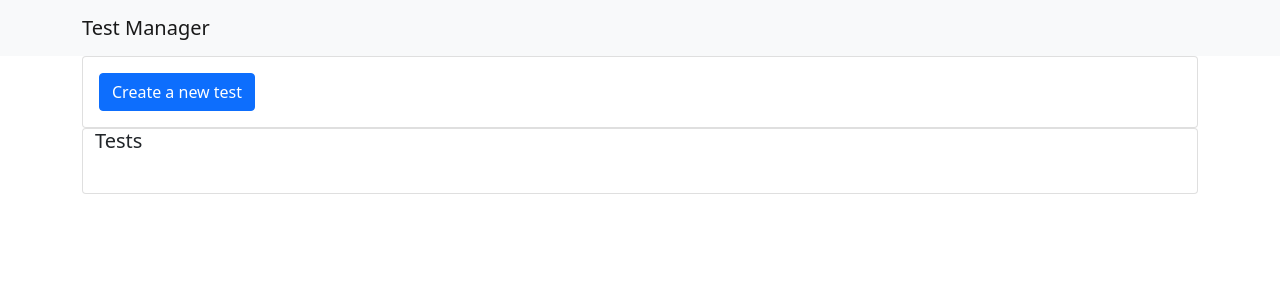
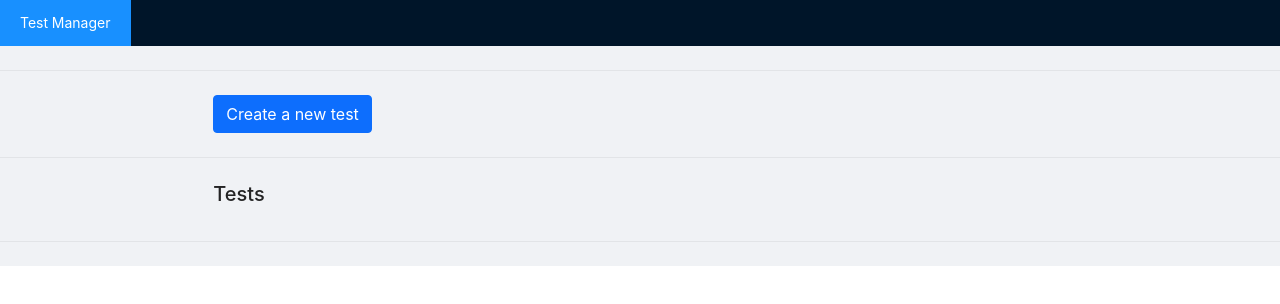
Before and after one commit to tahsinozden/test-man, a React (Create React App) app in the folder test-man-ui/: page / in a window 1280 px wide. Shown: the top 304 px of the page. Built offline with nearby package versions, Linux system fonts and the light colour scheme; no server answers.

Commit message:
use ant design

```diff
--- a/test-man-ui/package.json
+++ b/test-man-ui/package.json
@@ -10,6 +10,7 @@
     "@types/node": "^12.20.25",
     "@types/react": "^17.0.22",
     "@types/react-dom": "^17.0.9",
+    "antd": "^4.16.13",
     "bootstrap": "^5.1.0",
     "react": "^17.0.2",
     "react-bootstrap": "^2.0.0-beta.6",
--- a/test-man-ui/src/components/StatusDropdown.tsx
+++ b/test-man-ui/src/components/StatusDropdown.tsx
@@ -1,57 +1,60 @@
-import React, {useEffect, useState} from "react";
-import {Dropdown, DropdownButton} from "react-bootstrap";
+import React, {ReactElement, useEffect, useState} from "react";
 import TestStatus from "../models/TestStatus";
 import TestManagerApi from "../api/TestManagerApi";
 import "./StatusDropDown.css"
+import {Button, Dropdown, Menu} from "antd";
 
 interface StatusDropDownProps {
     currentStatus: string;
     onStatusSelect: (newStatus: string) => void;
 }
 
+// import { Menu, Dropdown, Button, message, Space, Tooltip } from 'antd';
+// import { DownOutlined, UserOutlined } from '@ant-design/icons';
+
 const StatusDropdown: React.FC<StatusDropDownProps> = ({currentStatus, onStatusSelect}: StatusDropDownProps) => {
     const [statuses, setStatuses] = useState<string[]>([]);
-    const statusDropdownItems: any = [];
     const [selected, setSelected] = useState(TestStatus.Undefined.toString());
     const testManagerApi = new TestManagerApi();
+    // TODO: color entries based on status
     const colorByStatus = new Map([
             [TestStatus.Undefined.toString(), "secondary"],
             [TestStatus.Passed.toString(), "success"],
             [TestStatus.Failed.toString(), "danger"]
         ]
     );
+    const [statusMenu, setStatusMenu] = useState<ReactElement>((<></>));
 
     useEffect(() => {
         testManagerApi.getAllStatuses().then(data => setStatuses(data));
     }, []);
 
     useEffect(() => {
-        for (let status of statuses) {
-            statusDropdownItems.push(
-                <Dropdown.Item as="label" eventKey={status} key={status}>{status}</Dropdown.Item>
-            );
-        }
-    });
+        setStatusMenu((
+            <Menu onClick={handleMenuClick}>
+                {
+                    statuses.map(el => <Menu.Item key={el}> {el} </Menu.Item>)
+                }
+            </Menu>));
+
+    }, [statuses]);
 
     useEffect(() => {
         setSelected(currentStatus);
     }, [currentStatus]);
 
+    const handleMenuClick = (e: any) => {
+        onStatusSelect(e.key);
+    }
+
     return (
         <>
-            <DropdownButton
-                id="dropdown-item-button"
-                title={selected}
-                variant={colorByStatus.get(selected)}
-                onSelect={(selectedValue) => {
-                    if (selectedValue) {
-                        onStatusSelect(selectedValue);
-                        setSelected(selectedValue);
-                    }
-                }}
-            >
-                {statusDropdownItems}
-            </DropdownButton>
+            <Dropdown overlay={statusMenu}>
+                <Button>
+                    {/*Button <DownOutlined />*/}
+                    {currentStatus}
+                </Button>
+            </Dropdown>
         </>
     );
 }
--- a/test-man-ui/src/components/TestManager.tsx
+++ b/test-man-ui/src/components/TestManager.tsx
@@ -1,10 +1,13 @@
 import React, {useEffect, useState} from "react";
 import Container from "react-bootstrap/Container";
-import {Card, Col, Navbar, Row} from "react-bootstrap";
+import {Card, Navbar} from "react-bootstrap";
 import CreateTestModal from "./CreateTestModal";
 import TestPreviewList from "./TestPreviewList";
 import TestManagerApi from "../api/TestManagerApi";
 import TestDetail from "../models/TestDetail";
+import {Menu, Row, Col, Layout, Divider} from "antd";
+
+const { Header, Footer, Sider, Content } = Layout;
 
 const TestManager: React.FC = () => {
     const [allTests, setAllTests] = useState<TestDetail[]>([]);
@@ -20,32 +23,36 @@ const TestManager: React.FC = () => {
 
     return (
         <>
-            <Navbar bg="light">
-                <Container>
-                    <Navbar.Brand>Test Manager</Navbar.Brand>
-                </Container>
-            </Navbar>
-            <Container>
-                <Card>
-                    <Container className="p-3">
+            <Menu mode="horizontal" theme="dark">
+                <Menu.Item key="mainPage">
+                    Test Manager
+                </Menu.Item>
+            </Menu>
+            <Layout>
+                <Content>
+                    <Divider />
                     <Row>
+                        <Col span={4} />
                         <Col>
                             <CreateTestModal onNewTestCreated={loadTestDetails}/>
                         </Col>
                     </Row>
-                    </Container>
-                </Card>
-                <Card>
-                    <Container>
+                    <Divider />
+                    <Row>
+                        <Col span={4} />
+                        <Col>
                             <h5>Tests</h5>
-                        <Container className="p-3">
+                        </Col>
+                    </Row>
                     <Row>
+                        <Col span={4} />
+                        <Col>
                             <TestPreviewList testDetails={allTests} onTestDataChange={loadTestDetails}/>
+                        </Col>
                     </Row>
-                        </Container>
-                    </Container>
-                </Card>
-            </Container>
+                    <Divider />
+                </Content>
+            </Layout>
         </>
     );
 }
--- a/test-man-ui/src/components/TestPreview.tsx
+++ b/test-man-ui/src/components/TestPreview.tsx
@@ -1,8 +1,9 @@
 import React, {useEffect, useState} from "react";
-import {Col, Form, Row} from "react-bootstrap";
 import TestDetail from "../models/TestDetail";
 import StatusDropdown from "./StatusDropdown";
 import TestStatus from "../models/TestStatus";
+import {Content} from "antd/lib/layout/layout";
+import {Col, Row} from "antd";
 
 interface TestPreviewProps {
     testDetail: TestDetail;
@@ -22,21 +23,18 @@ const TestPreview: React.FC<TestPreviewProps> = ({testDetail, onStatusSelect}: T
 
     return (
         <>
-            <Form>
+            <Content>
                 {
                     detail &&
                     <Row>
-                        <Col>{testDetail.name}</Col>
-                        <Col>
+                        <Col span={18}>{testDetail.name}</Col>
+                        <Col span={6}>
                             <StatusDropdown currentStatus={detail.status || TestStatus.Undefined.toString()}
                                             onStatusSelect={(newStatus) => handleStatusSelect(detail, newStatus)}/>
                         </Col>
-                        <Col/>
-                        <Col/>
-                        <Col/>
                     </Row>
                 }
-            </Form>
+            </Content>
         </>
 
 
--- a/test-man-ui/src/index.tsx
+++ b/test-man-ui/src/index.tsx
@@ -4,6 +4,7 @@ import './index.css';
 import App from './App';
 import reportWebVitals from './reportWebVitals';
 import 'bootstrap/dist/css/bootstrap.min.css';
+import 'antd/dist/antd.css';
 
 ReactDOM.render(
   <React.StrictMode>
```
Also changed, not shown: 2 other files (tests, documents, lock files or other folders). Lines whose indentation alone changed are shown as unchanged.
